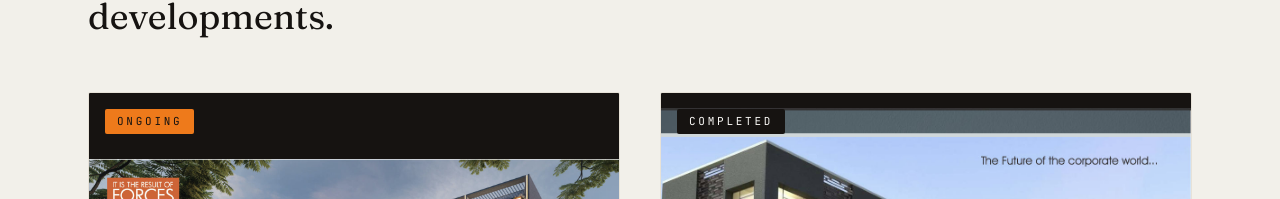
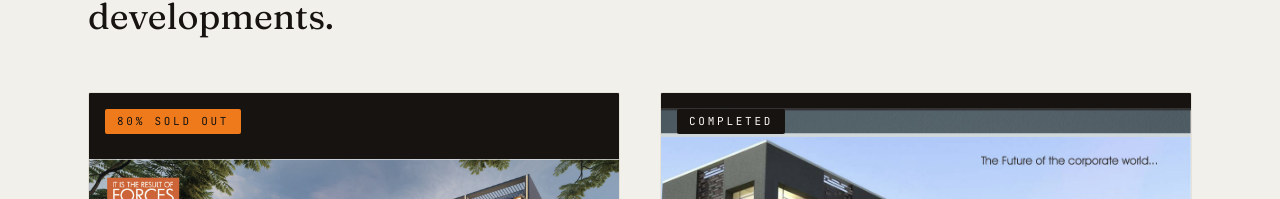
Before and after one commit to SukhadiyaDevarsh/atlantis-group, a Next.js app: page / in a window 1280 px wide. Shown: the part 1655-1854 px from the top of the page. Built offline with nearby package versions, Linux system fonts and the light colour scheme.

Commit message:
Show The Edge status as 80% Sold Out
Widens the status field from a fixed Completed/Ongoing enum to a
free-form string so a project can carry a specific sales-progress
label instead of just a lifecycle stage.

```diff
--- a/app/projects-data.ts
+++ b/app/projects-data.ts
@@ -1,7 +1,7 @@
 export type Project = {
   slug: string;
   name: string;
-  status: "Completed" | "Ongoing";
+  status: string;
   location: string;
   type: string;
   copy: string;
@@ -17,7 +17,7 @@ export const projects: Project[] = [
   {
     slug: "the-edge",
     name: "The Edge",
-    status: "Ongoing",
+    status: "80% Sold Out",
     brochureUrl: "/brochures/the-edge-brochure.pdf",
     location: "Nikol, Ahmedabad",
     type: "Retail & Office Environs · G+6",
```
